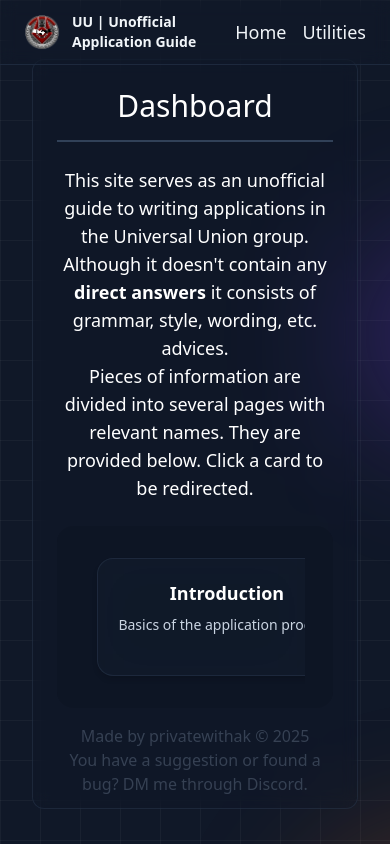
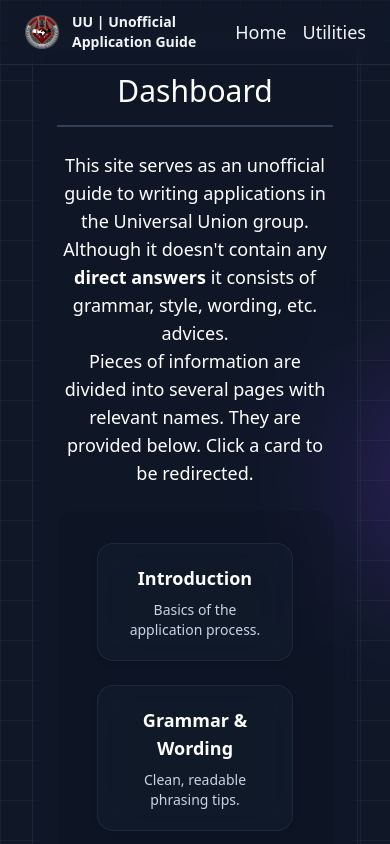
Before and after one commit to privatewithak/cca-application-guide, a React (Vite) app: page / in a window 390 px wide. Shown: the top 844 px of the page. Built offline with nearby package versions, Linux system fonts and the light colour scheme.

Commit message:
Add adaptivity to Dashboard buttons

```diff
--- a/src/components/Dashboard.jsx
+++ b/src/components/Dashboard.jsx
@@ -17,13 +17,17 @@ function MainPage() {
             </div>
 
 <div className="relative bg-black/10 py-6 rounded-2xl px-7">
-  <div className="flex gap-6 overflow-x-auto scrollbar-thin scrollbar-thumb-slate-700/40 scrollbar-track-transparent py-2 px-3">
+  <div className="      flex flex-col sm:flex-row
+      gap-6
+      overflow-x-visible sm:overflow-x-auto
+      scrollbar-thin scrollbar-thumb-slate-700/40 scrollbar-track-transparent
+      py-2 px-3">
 
     {/* 1 */}
     <Link
       to="/introduction"
       className="
-        min-w-[260px] max-w-[260px]
+  w-full sm:min-w-[260px] sm:max-w-[260px]
   bg-slate-800/30 backdrop-blur-xl
   rounded-2xl border border-slate-700/40
   p-5
@@ -42,7 +46,7 @@ function MainPage() {
     <Link
       to="/grammar-wording"
       className="
-        min-w-[260px] max-w-[260px]
+  w-full sm:min-w-[260px] sm:max-w-[260px]
   bg-slate-800/30 backdrop-blur-xl
   rounded-2xl border border-slate-700/40
   p-5
@@ -61,7 +65,7 @@ function MainPage() {
     <Link
       to="/style-tone"
       className="
-        min-w-[260px] max-w-[260px]
+  w-full sm:min-w-[260px] sm:max-w-[260px]
   bg-slate-800/30 backdrop-blur-xl
   rounded-2xl border border-slate-700/40
   p-5
@@ -80,7 +84,7 @@ function MainPage() {
     <Link
       to="/common-mistakes"
       className="
-        min-w-[260px] max-w-[260px]
+  w-full sm:min-w-[260px] sm:max-w-[260px]
   bg-slate-800/30 backdrop-blur-xl
   rounded-2xl border border-slate-700/40
   p-5
@@ -99,7 +103,7 @@ function MainPage() {
     <Link
       to="/examples"
       className="
-        min-w-[260px] max-w-[260px]
+  w-full sm:min-w-[260px] sm:max-w-[260px]
   bg-slate-800/30 backdrop-blur-xl
   rounded-2xl border border-slate-700/40
   p-5
```
Lines whose indentation alone changed are shown as unchanged.
